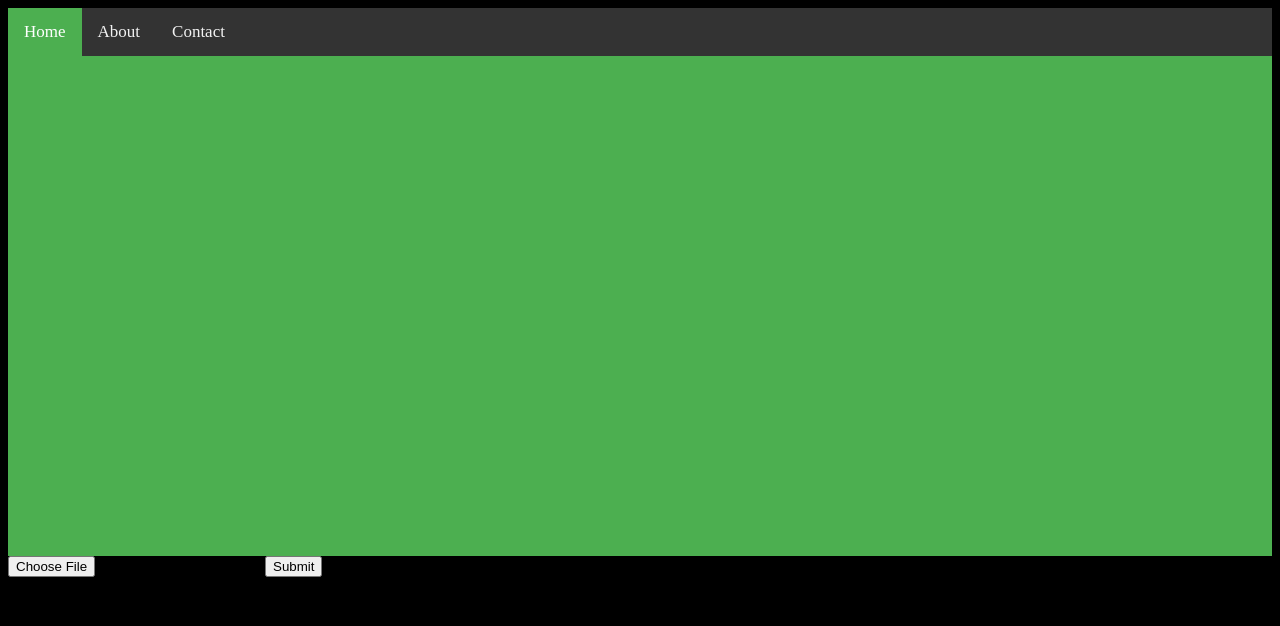
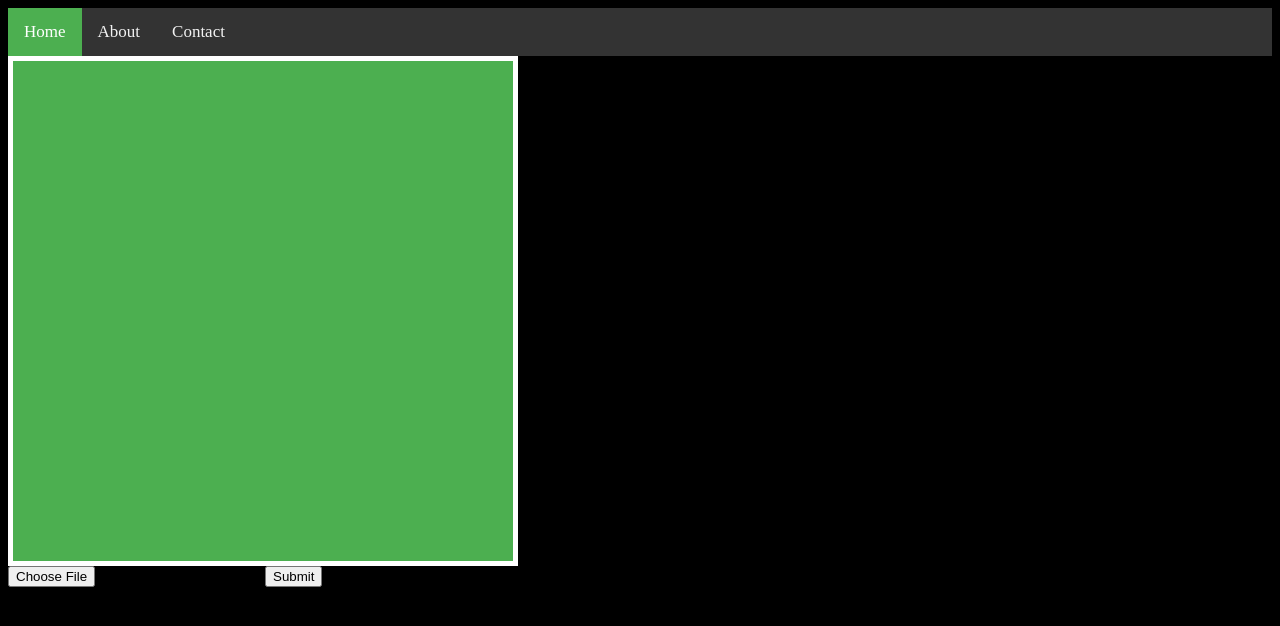
Before and after one commit to VBhat97/CSVAnalyzer, a Flask app: page / in a window 1280 px wide. Shown: the top 626 px of the page. Run offline with Flask 2, Linux system fonts and the light colour scheme.

Commit message:
Styling card

```diff
--- a/static/style/style.css
+++ b/static/style/style.css
@@ -26,6 +26,8 @@
   }
 
 .Homecard {
+    border: 5px solid white;
     height: 500px;
+    width: 500px;
     background-color: #4CAF50;
 }
```
